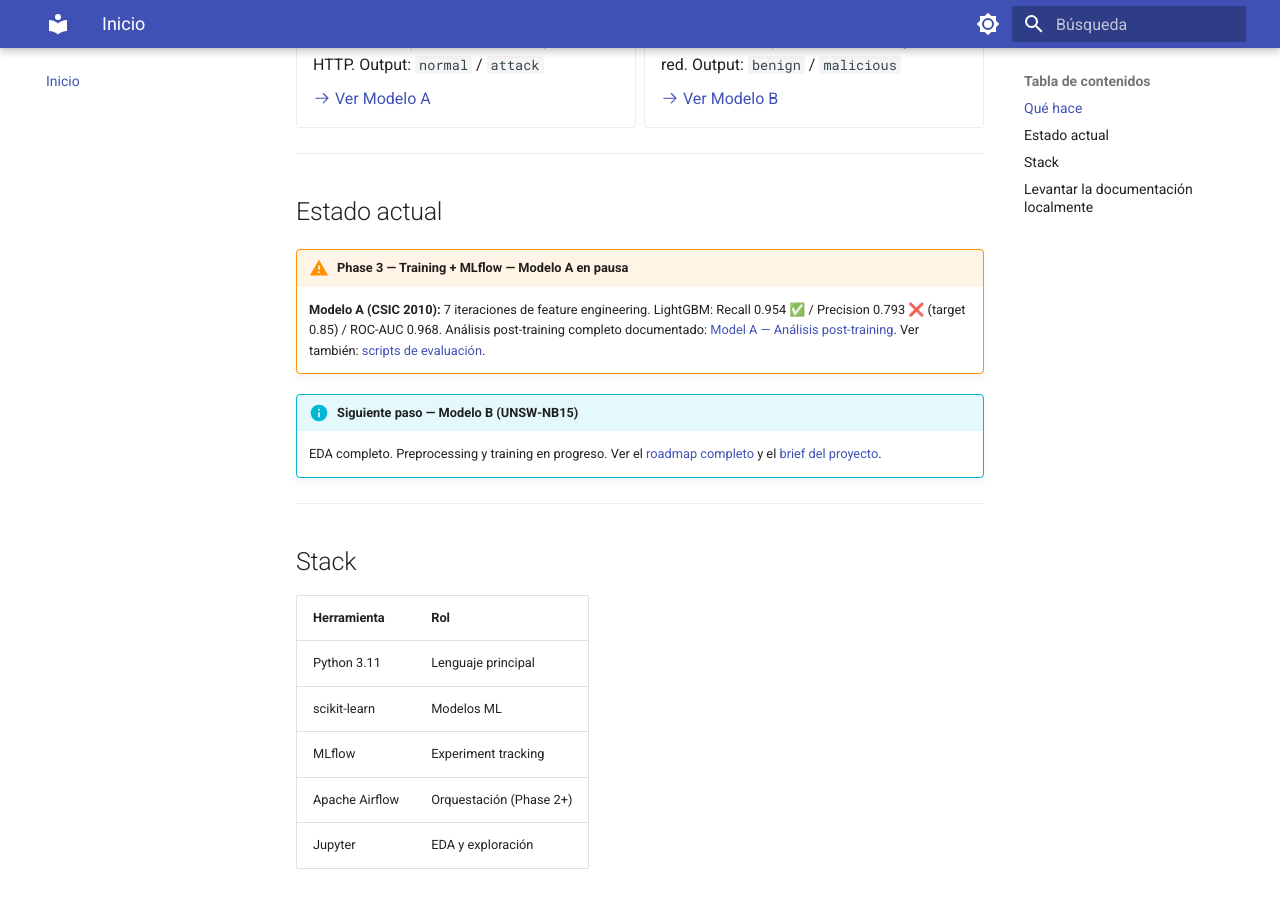
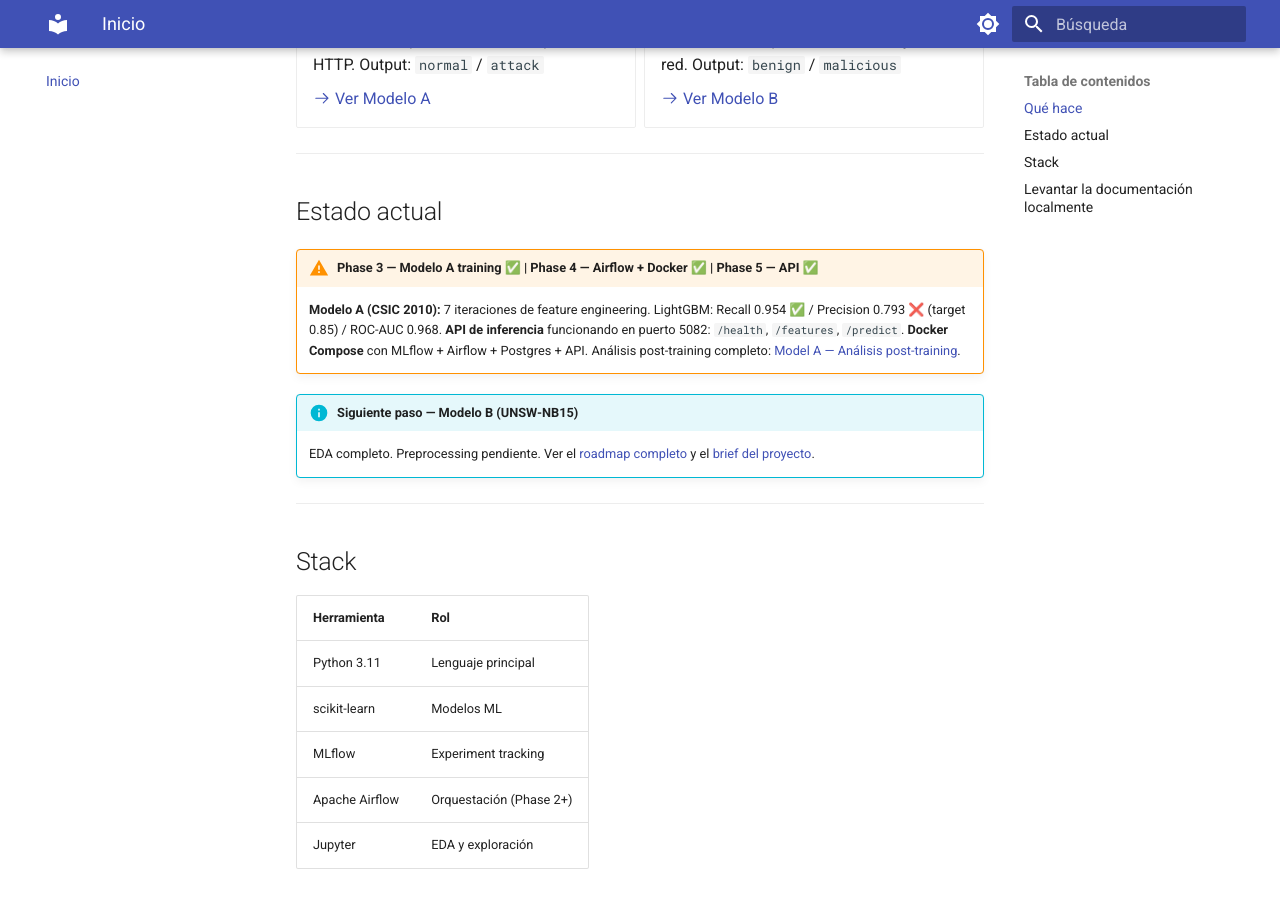
Before and after one commit to permotion/pmt_mlsec, an MkDocs documentation site: the page built from docs/index.md, in a window 1280 px wide and 900 px high, scrolled down 513 px. Built offline with MkDocs 1.6.1 and Material for MkDocs 9.7.7, drawn with Linux system fonts in a browser that asks for light colours.

Commit message:
Update index.md status: Phase 3/4/5 completed, API documented
Co-Authored-By: Claude Opus 4.6 <noreply@anthropic.com>

```diff
--- a/docs/index.md
+++ b/docs/index.md
@@ -36,14 +36,15 @@ Dos modelos de clasificación binaria para detección offline de ataques:
 
 ## Estado actual
 
-!!! warning "Phase 3 — Training + MLflow — Modelo A en pausa"
+!!! warning "Phase 3 — Modelo A training ✅ | Phase 4 — Airflow + Docker ✅ | Phase 5 — API ✅"
     **Modelo A (CSIC 2010):** 7 iteraciones de feature engineering.
     LightGBM: Recall 0.954 ✅ / Precision 0.793 ❌ (target 0.85) / ROC-AUC 0.968.
-    Análisis post-training completo documentado: [Model A — Análisis post-training](model_a_analysis.md).
-    Ver también: [scripts de evaluación](model_a_analysis.md).
+    **API de inferencia** funcionando en puerto 5082: `/health`, `/features`, `/predict`.
+    **Docker Compose** con MLflow + Airflow + Postgres + API.
+    Análisis post-training completo: [Model A — Análisis post-training](model_a_analysis.md).
 
 !!! info "Siguiente paso — Modelo B (UNSW-NB15)"
-    EDA completo. Preprocessing y training en progreso.
+    EDA completo. Preprocessing pendiente.
     Ver el [roadmap completo](roadmap.md) y el [brief del proyecto](brief.md).
 
 ---
```
